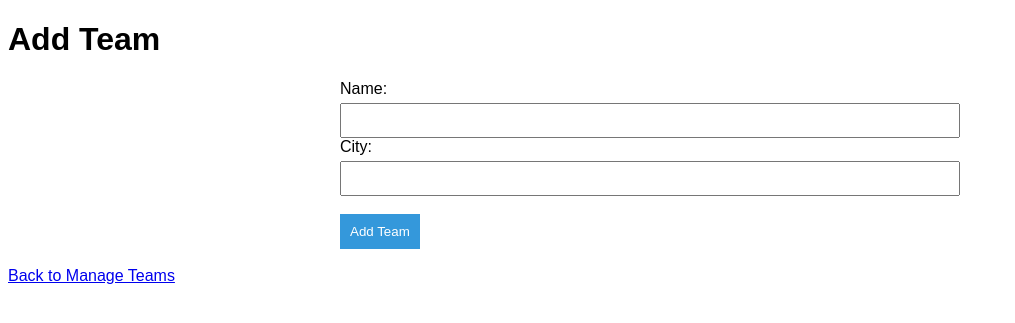
After one commit to asbradley/348_Project, a Flask app: page /add_team in a window 1280 px wide. The commit adds this page. Shown: the top 323 px of the page, without its empty margins (0-1015 px from the left). Run offline with Flask 3, Linux system fonts and the light colour scheme.

Commit message:
Added add Team functionality

```diff
--- a/app.py
+++ b/app.py
@@ -19,7 +19,6 @@ from routes import *
 from models import Athlete, Tournament, Team, tournament_team
 
 
-
 # Create the database tables within an app context
 with app.app_context():
     db.create_all()
@@ -27,6 +26,3 @@ with app.app_context():
 
 if __name__ == "__main__":
     app.run(debug=True)
-
-
-# TODO
--- a/routes.py
+++ b/routes.py
@@ -91,7 +91,6 @@ def add_athlete():
         )
 
     # Fetch all teams from database
-
     teams = Team.query.all()
 
     return render_template('athletes/add_athlete.html', teams=teams)
@@ -160,3 +159,32 @@ def delete_team(team_id):
         redirect_url = url_for('manage_teams'),
         redirect_text = "Go back to Manage Teams"
     )
+
+
+@app.route('/add_team', methods = ['GET', 'POST'])
+def add_team():
+
+    if request.method == 'POST':
+        name = request.form['name']
+        city = request.form['city']
+
+
+        # Create new team here
+        new_team = Team(
+            name=name,
+            city=city
+        )
+
+        db.session.add(new_team)
+        db.session.commit()
+
+        return render_template(
+            'success.html',
+            message="Team added successfully!",
+            redirect_url = url_for('manage_teams'),
+            redirect_text = 'Go back to Manage Teams'
+        )
+
+
+
+    return render_template('teams/add_team.html')
--- a/templates/athletes/add_athlete.html
+++ b/templates/athletes/add_athlete.html
@@ -103,8 +103,10 @@
                 <input type="number" step="0.01" id="free_throw_percentage" name="free_throw_percentage" required>
             </div>
             <button type="submit" class="submit-button">Add Athlete</button>
+
         </form>
     </div>
-    <a href="{{ url_for('welcome') }}" class="menu-button">Back to Main Menu</a>
+    <br>
+    <a href="{{ url_for('manage_athletes') }}" class="menu-button">Back to Manage Athletes</a>
 </body>
 </html>
--- /dev/null
+++ b/templates/teams/add_team.html
@@ -0,0 +1,36 @@
+<!DOCTYPE html>
+<html lang="en">
+<head>
+    <meta charset="UTF-8">
+    <meta name="viewport" content="width=device-width, initial-scale=1.0">
+    <title>Add Team</title>
+
+    <style>
+        body {font-family: Arial, sans-serif; }
+        .form-container {max-width: 600px; margin: auto; }
+        .form-group { margin-bottom: 15px; }
+        label { display: block; margin-bottom: 5px;}
+        input, select { width: 100%; padding: 8px; }
+        .submit-button { background-color:  #3498db; color: white; border: none; padding: 10px; cursor: pointer; }
+    </style>
+</head>
+<body>
+    <h1> Add Team</h1>
+    <div class="form-container">
+        <form action="{{ url_for('add_team') }}" method="POST">
+            <div>
+                <label for="name">Name:</label>
+                <input type="text" id="name" name="name" required>
+            </div>
+            <div>
+                <label for="city"> City:</label>
+                <input type="text" id="city", name="city" required>
+            </div>
+            <br>
+            <button type="submit" class="submit-button"> Add Team</button>
+        </form>
+    </div>
+    <br>
+    <a href="{{ url_for('manage_teams') }} " class="menu-button"> Back to Manage Teams</a>
+</body>
+</html>
--- a/templates/teams/manage_teams.html
+++ b/templates/teams/manage_teams.html
@@ -1,9 +1,7 @@
 <!DOCTYPE html>
 <html lang="en">
 <head>
-    <meta charset="UTF-8">
-    <meta name="viewport" content="width=device-width, initial-scale=1.0">
-    <title>Manage Teams</title>
+
     <style>
         body { font-family: Arial, sans-serif; }
         .menu-button {
@@ -77,7 +75,7 @@
         </tbody>
     </table>
 
-    <a href="{{ url_for('add_athlete') }}" class="menu-button">Add Team</a>
+    <a href="{{ url_for('add_team') }}" class="menu-button">Add Team</a>
 
     <a href="{{ url_for('welcome') }}" class="menu-button">Back to Main Menu</a>
 </body>
```
Also changed, not shown: templates/manage_team_OG.html (deleted, +0 -34 lines), instance/recruitment.db, recruitment.db (deleted).
